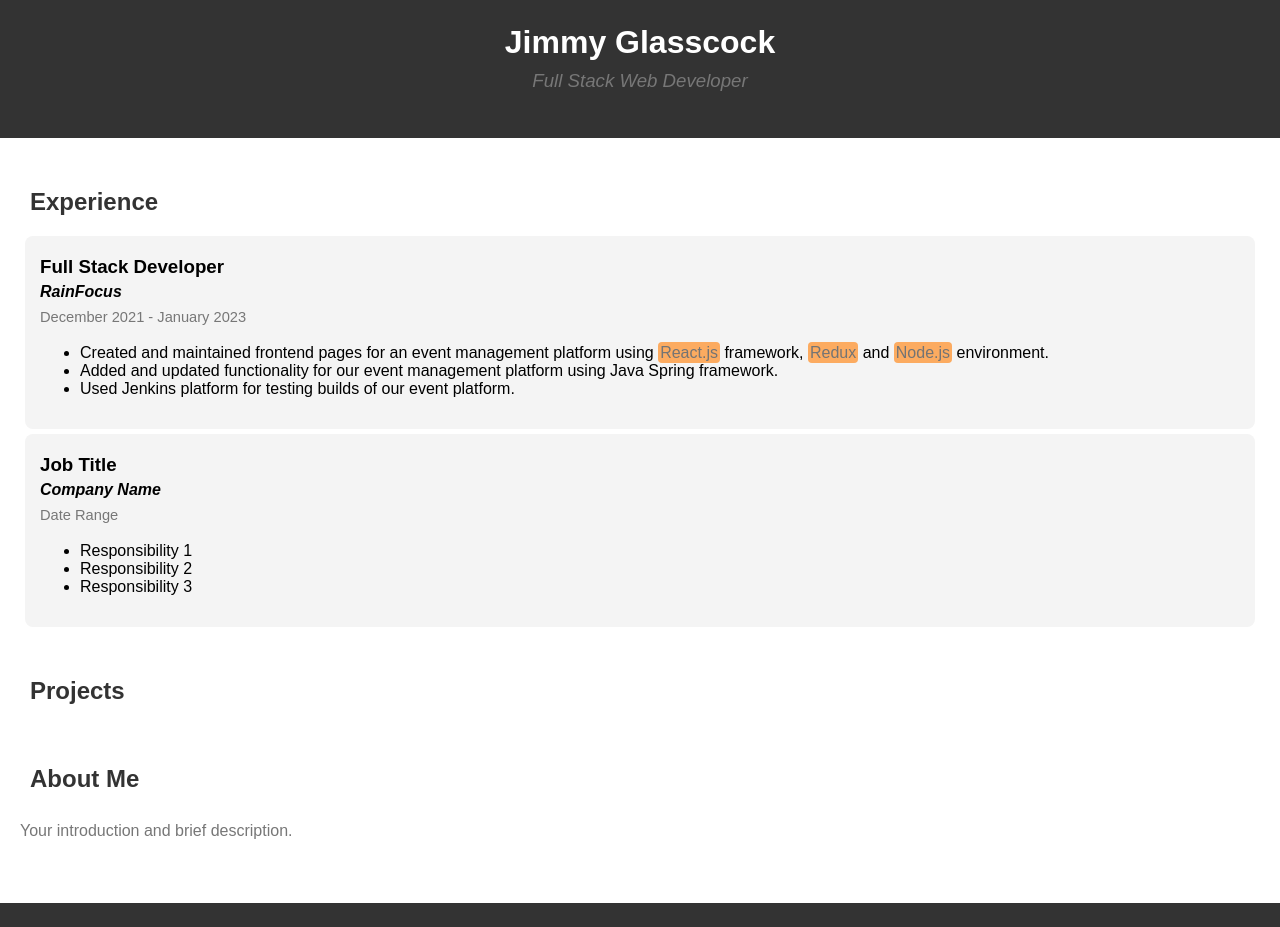
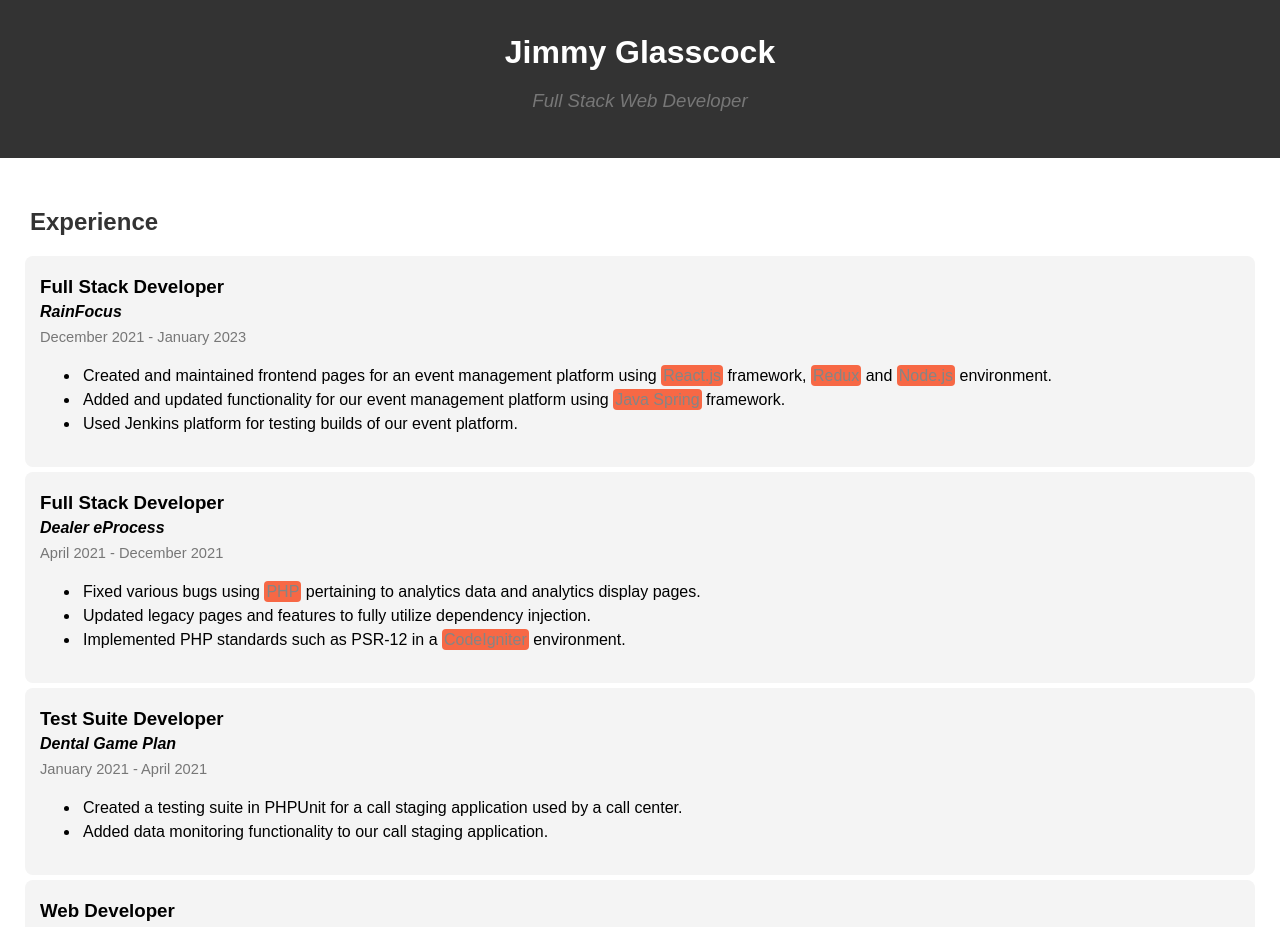
Before and after one commit to JimmyGlasscock/portfolio, a React (Create React App) app: page / in a window 1280 px wide. Shown: the top 927 px of the page. Built offline with nearby package versions, Linux system fonts and the light colour scheme.

Commit message:
added my professional experience

```diff
--- a/src/App.css
+++ b/src/App.css
@@ -82,6 +82,10 @@ p {
   line-height: 1.5;
 }
 
+li {
+  padding: 3px;
+}
+
 /* Footer */
 footer {
   background-color: #333;
@@ -125,28 +129,36 @@ footer {
   font-weight: lighter;
 }
 
+.mainContainer h1,
+.mainContainer p {
+  padding: 10px;
+}
+
+
 li span.highlight {
   background-color: #ffdc73; /* Set the background color for highlighting */
-  color: #333; /* Set the text color for highlighting */
+  color: #000; /* Set the text color for highlighting */
   padding: 2px;
   border-radius: 4px;
   animation-name: highlightAnimation;
-  animation-duration: 8s;
+  animation-duration: 25s;
   animation-iteration-count: infinite;
 }
 
 @keyframes highlightAnimation {
   0% {
     background-color: #ffdc73; /* Starting background color */
-    color: #333;
+    color: #000;
   }
   50% {
     background-color: #f44336; /* Intermediate background color */
+  }
+  75% {
     color: #fff;
   }
   100% {
     background-color: #ffdc73; /* Ending background color */
-    color: #333;
+    color: #000;
   }
 }
 
@@ -173,6 +185,7 @@ li span.highlight {
 .job p {
   margin: 5px 0;
   font-size: 11pt;
+  padding: 0;
 }
 
 .job h4 {
--- a/src/App.js
+++ b/src/App.js
@@ -3,7 +3,7 @@ import './App.css';
 
 function App() {
   return (
-    <div>
+    <div className="mainContainer">
       <header>
         <h1>Jimmy Glasscock</h1>
         <h3 className="myJobTitle">Full Stack Web Developer</h3>
@@ -17,18 +17,36 @@ function App() {
             <p>December 2021 - January 2023</p>
             <ul>
               <li>Created and maintained frontend pages for an event management platform using <span class="highlight">React.js</span> framework, <span class="highlight">Redux</span> and <span class="highlight">Node.js</span> environment.</li>
-              <li>Added and updated functionality for our event management platform using Java Spring framework.</li>
+              <li>Added and updated functionality for our event management platform using <span class="highlight">Java Spring</span> framework.</li>
               <li>Used Jenkins platform for testing builds of our event platform.</li>
             </ul>
           </div>
           <div className="job">
-            <h3>Job Title</h3>
-            <h4>Company Name</h4>
-            <p>Date Range</p>
+            <h3>Full Stack Developer</h3>
+            <h4>Dealer eProcess</h4>
+            <p>April 2021 - December 2021</p>
             <ul>
-              <li>Responsibility 1</li>
-              <li>Responsibility 2</li>
-              <li>Responsibility 3</li>
+              <li>Fixed various bugs using <span class="highlight">PHP</span> pertaining to analytics data and analytics display pages.</li>
+              <li>Updated legacy pages and features to fully utilize dependency injection.</li>
+              <li>Implemented PHP standards such as PSR-12 in a <span class="highlight">CodeIgniter</span> environment.</li>
+            </ul>
+          </div>
+          <div className="job">
+            <h3>Test Suite Developer</h3>
+            <h4>Dental Game Plan</h4>
+            <p>January 2021 - April 2021</p>
+            <ul>
+              <li>Created a testing suite in PHPUnit for a call staging application used by a call center.</li>
+              <li>Added data monitoring functionality to our call staging application.</li>
+            </ul>
+          </div>
+          <div className="job">
+            <h3>Web Developer</h3>
+            <h4>University of Utah Campus Store</h4>
+            <p>October 2018 - January 2021</p>
+            <ul>
+              <li>Built custom applications using <span class="highlight">Laravel</span> to automate employee workflows.</li>
+              <li>Updated and maintained the University's eCommerce website.</li>
             </ul>
           </div>
           {/* Add more job sections as needed */}
```
